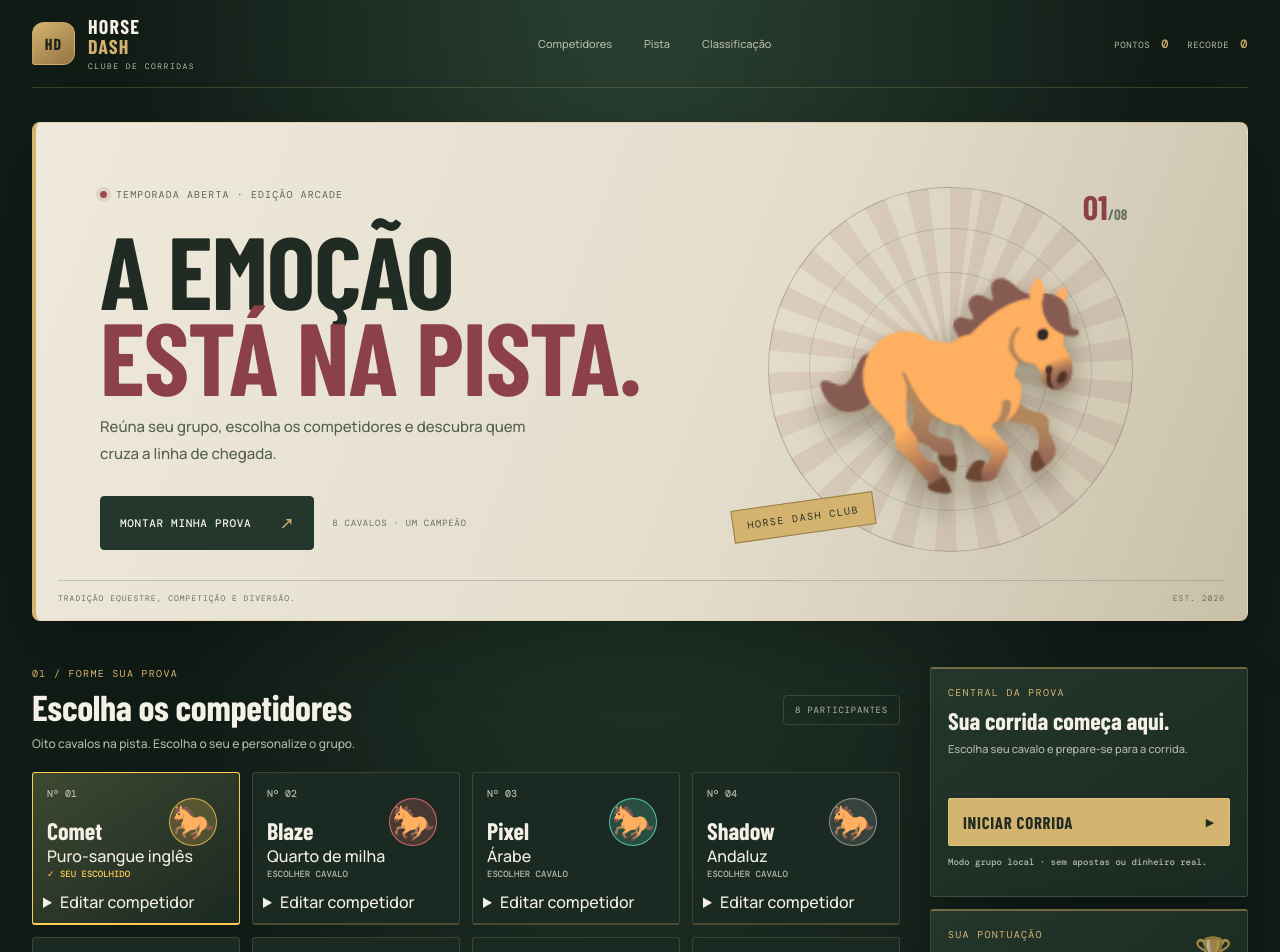
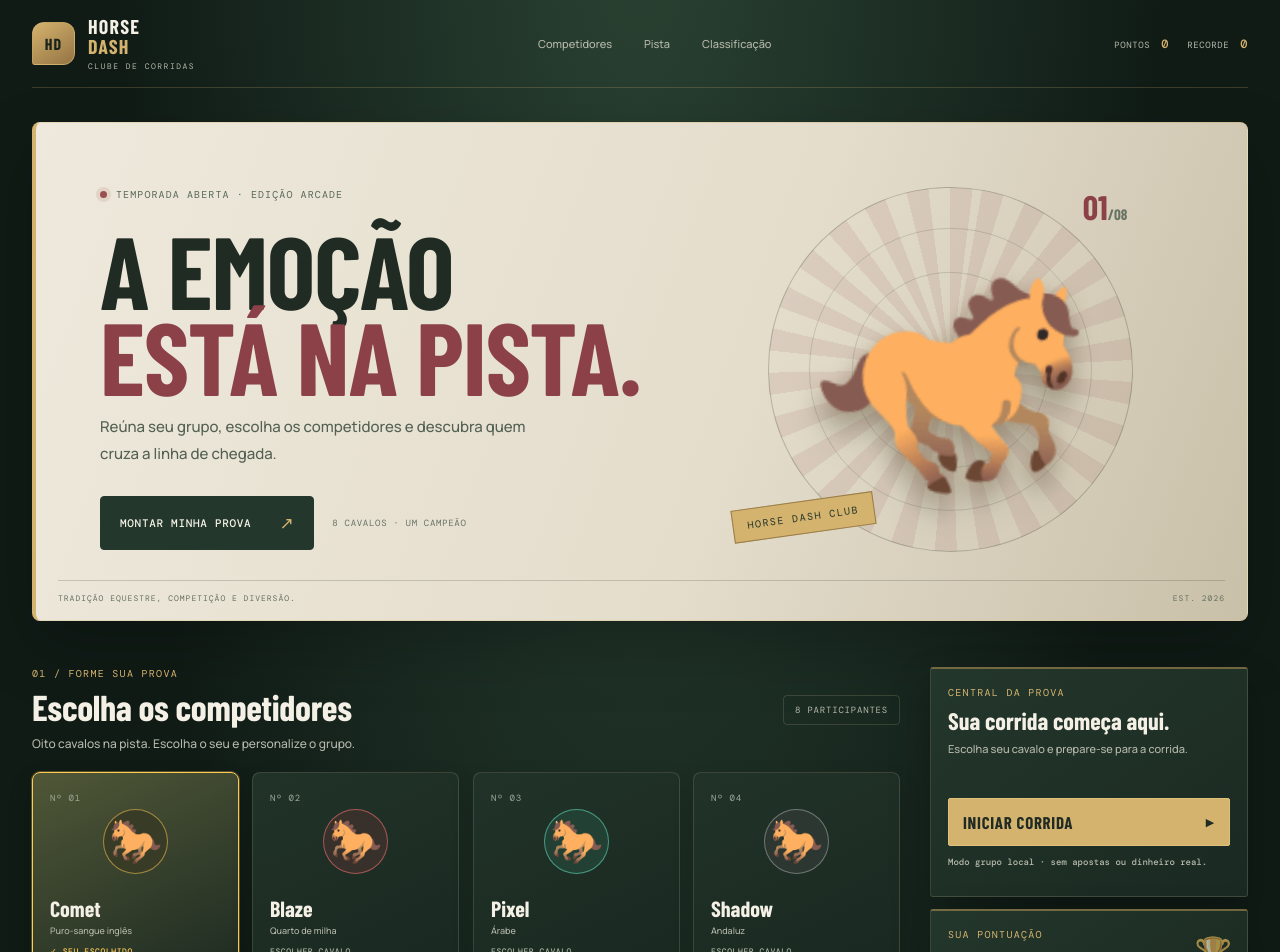
Before and after one commit to DogShown/HorseRacing, a React (Vite) app: page / in a window 1280 px wide. Shown: the top 952 px of the page. Built offline with nearby package versions, Linux system fonts and the light colour scheme; a web font is replaced by a local one.

Commit message:
Polish Horse Dash visual system

```diff
--- a/src/styles/horses.css
+++ b/src/styles/horses.css
@@ -139,3 +139,24 @@
 }
 .runner-sprite span { display: block; }
 .horse-color-field input[type="color"] { cursor: pointer; }
+
+
+.horse-options { grid-template-columns:repeat(4,minmax(0,1fr)); gap:13px; }
+.horse-card { min-height:0; padding:12px; gap:0; border:1px solid var(--color-border); border-radius:8px; background:linear-gradient(155deg,#213329,#19271f); box-shadow:0 8px 22px rgba(0,0,0,.12); }
+.horse-card.selected { border-color:var(--horse-accent); background:linear-gradient(155deg,color-mix(in srgb,#2a3e30 82%,var(--horse-accent)),#19271f); box-shadow:0 0 0 1px color-mix(in srgb,var(--horse-accent) 28%,transparent),0 12px 25px rgba(0,0,0,.18); }
+.horse-pick { min-height:148px; padding:7px 5px 9px; align-items:flex-start; }
+.horse-number { color:#9da999; font:9px var(--mono); letter-spacing:.8px; }
+.horse-avatar { position:relative; top:auto; right:auto; align-self:center; width:65px; height:65px; margin:5px 0 7px; border:1px solid color-mix(in srgb,var(--horse-accent) 55%,transparent); border-radius:50%; background:color-mix(in srgb,var(--horse-accent) 14%,#18251e); font-size:43px; }
+.horse-name { margin:0; font-size:22px; line-height:1; }
+.horse-detail { margin-top:5px; color:var(--muted); font-size:9px; }
+.horse-caption { margin-top:9px; color:#a9b39f; font-size:8px; letter-spacing:.6px; }
+.selected .horse-caption { color:var(--horse-accent); }
+.horse-editor { width:100%; border-top:1px solid var(--color-border); padding-top:8px; }
+.horse-editor summary { color:var(--muted); cursor:pointer; list-style:none; font:9px var(--mono); letter-spacing:.4px; }
+.horse-editor summary::-webkit-details-marker { display:none; }
+.horse-editor summary::after { content:"＋"; float:right; color:var(--yellow); font-size:13px; }
+.horse-editor[open] summary::after { content:"−"; }
+.horse-editor-fields { display:grid; gap:8px; padding-top:10px; }
+.horse-field { font-size:8px; }
+.horse-field input { padding:8px; border-radius:4px; background:#142119; }
+.horse-color-field input[type=color] { max-width:100%; }
```
